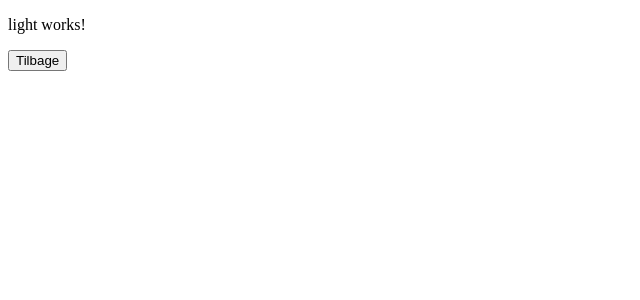
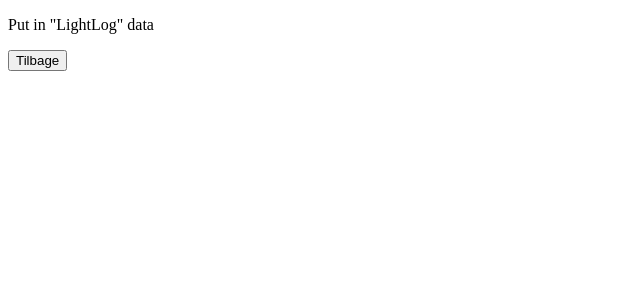
Before and after one commit to camkurup/svinefarm-angular-application, an Angular app: page /light in a window 1280 px wide. Shown: the top 300 px of the page, without its empty margins (0-640 px from the left). Built offline with nearby package versions, Linux system fonts and the light colour scheme; no server answers.

Commit message:
small ajustments

```diff
--- a/src/app/light/light.component.html
+++ b/src/app/light/light.component.html
@@ -1,4 +1,4 @@
-<p>light works!</p>
+<p>Put in "LightLog" data</p>
 <button type="button" routerLink="/">
     <span class="back">Tilbage</span>
 </button><br>
--- a/src/app/temperature/temperature.component.html
+++ b/src/app/temperature/temperature.component.html
@@ -1,5 +1,4 @@
-<p>temperature works!</p>
-<p>put in temperature log data</p>
+<p>Put in "TemperatureLog" data</p>
 <button type="button" routerLink="/">
     <span class="back">Tilbage</span>
 </button><br>
```
